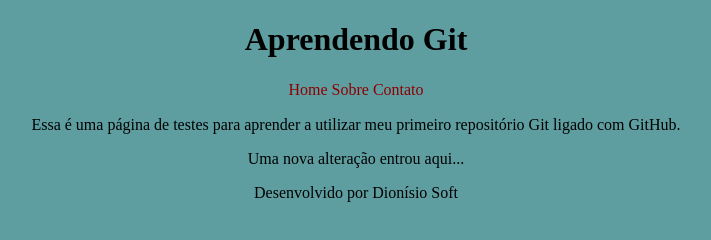
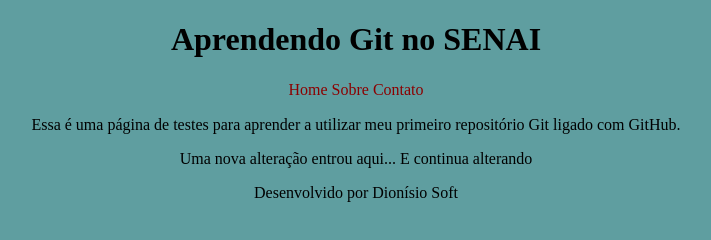
Before and after one commit to JohnnyDionisio/RepositoryTest, a plain HTML site: page index.html in a window 1280 px wide. Shown: the whole page, without its empty margins (284-995 px from the left). Drawn offline with Linux system fonts and the light colour scheme.

Commit message:
alterando h1

```diff
--- a/index.html
+++ b/index.html
@@ -8,7 +8,7 @@
 </head>
 <body>
         <header>
-            <h1>Aprendendo Git</h1>
+            <h1>Aprendendo Git no SENAI</h1>
         </header>
 
         <nav id="cabecalho">
@@ -23,7 +23,7 @@
                 Essa é uma página de testes para aprender a utilizar meu primeiro repositório Git ligado com GitHub.
             </p>
             <p>
-                Uma nova alteração entrou aqui...
+                Uma nova alteração entrou aqui... E continua alterando
             </p>
 
         <footer>
```
